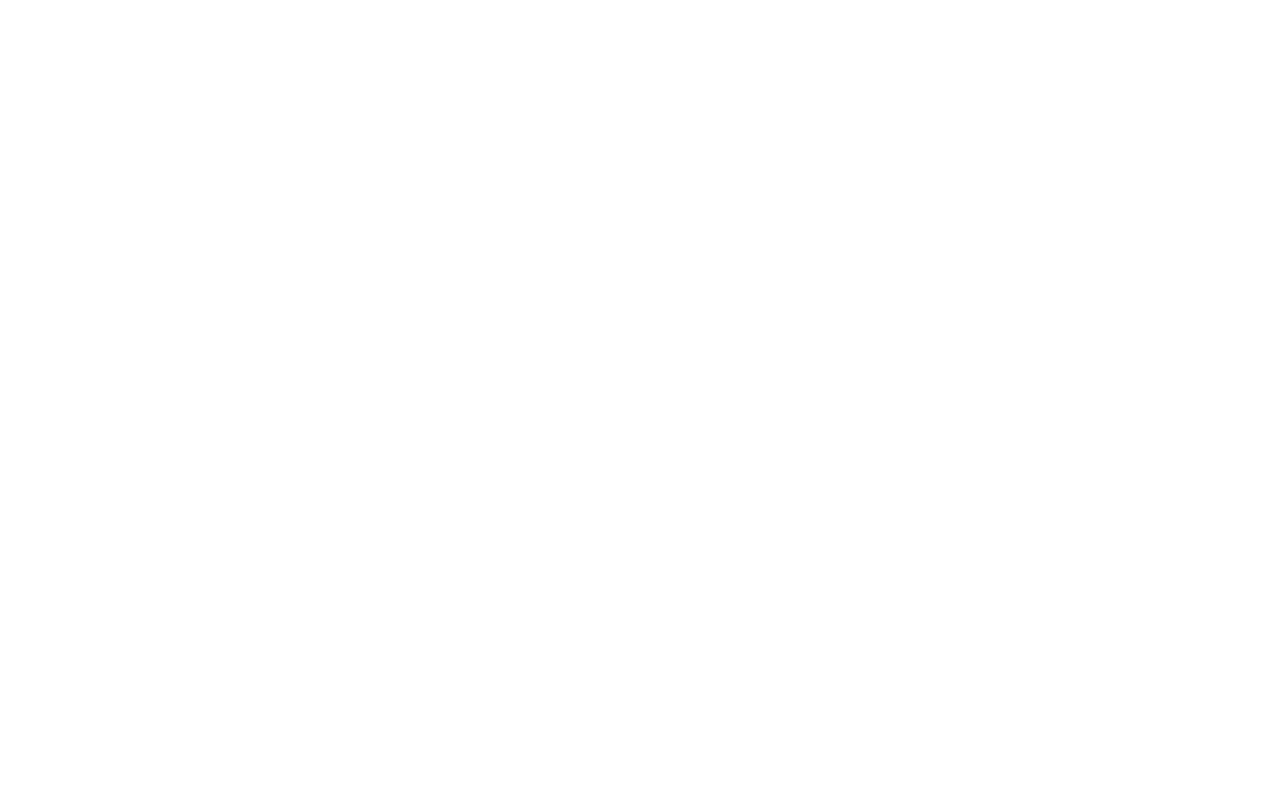
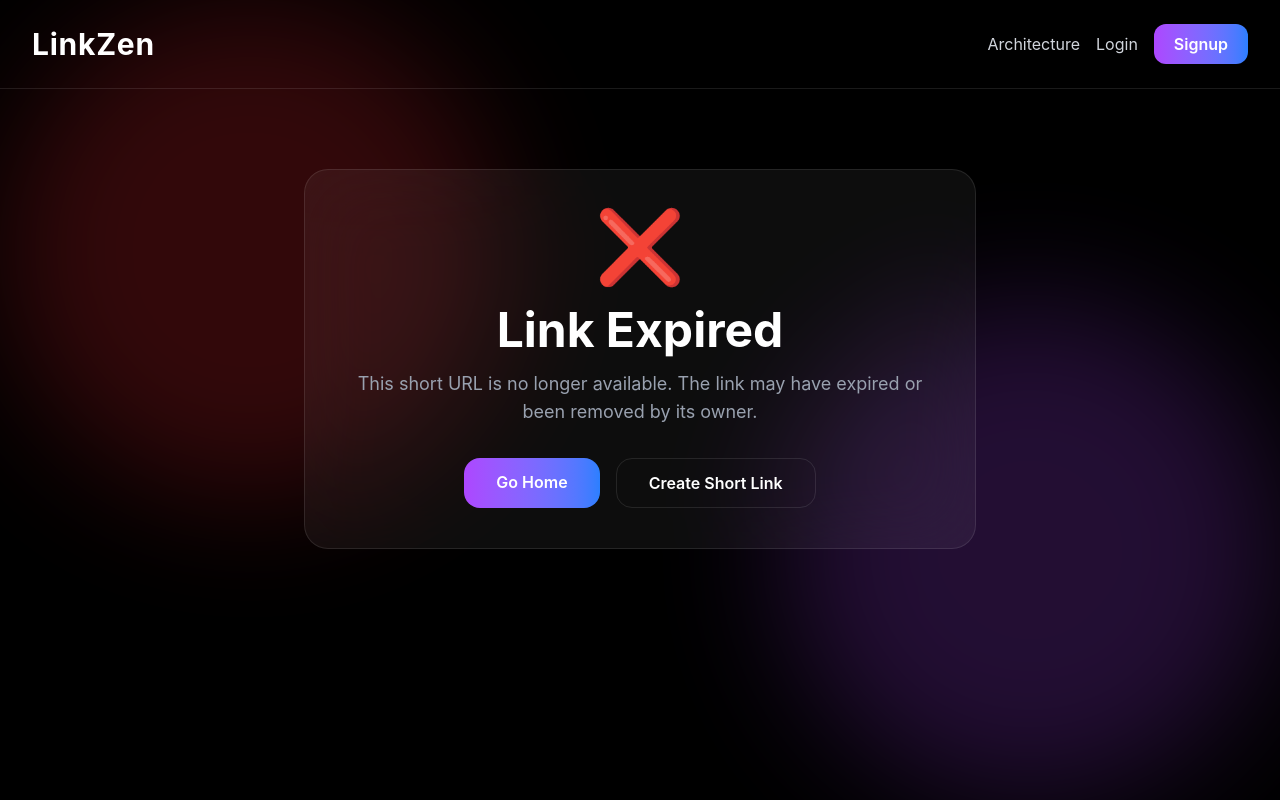
Before and after one commit to impratikspatil/LinkZen, a React (Vite) app: page /expired-link in a window 1280 px wide. Before the commit this address had no page. Built offline with nearby package versions, Linux system fonts and the light colour scheme.

Commit message:
Add custom expired link page and redirect handling

```diff
--- a/src/App.jsx
+++ b/src/App.jsx
@@ -7,6 +7,7 @@
 import Architecture from "./pages/Architecture";
 import AnalyticsPage from "./pages/AnalyticsPage.jsx";
 import UrlAnalyticsPage from "./pages/UrlAnalyticsPage";
+import ExpiredLink from "./pages/ExpiredLink";
 
 
 function App() {
@@ -53,6 +54,11 @@
           element={<UrlAnalyticsPage />}
 />
 
+          <Route
+      path="/expired-link"
+      element={<ExpiredLink />}
+    />
+
       </Routes>
 
     </BrowserRouter>
--- /dev/null
+++ b/src/pages/ExpiredLink.jsx
@@ -0,0 +1,59 @@
+import { Link } from "react-router-dom";
+import Navbar from "../components/Navbar";
+
+function ExpiredLink() {
+
+  return (
+
+    <div className="min-h-screen bg-black text-white overflow-hidden">
+
+      <div className="absolute top-0 left-0 w-[500px] h-[500px] bg-red-500 opacity-20 blur-3xl rounded-full"></div>
+
+      <div className="absolute bottom-0 right-0 w-[500px] h-[500px] bg-purple-500 opacity-20 blur-3xl rounded-full"></div>
+
+      <Navbar />
+
+      <section className="relative z-10 flex items-center justify-center px-6 py-20">
+
+        <div className="w-full max-w-2xl bg-white/5 border border-white/10 rounded-3xl p-10 backdrop-blur-2xl text-center">
+
+          <div className="text-7xl mb-6">
+            ❌
+          </div>
+
+          <h1 className="text-5xl font-bold mb-4">
+            Link Expired
+          </h1>
+
+          <p className="text-gray-400 text-lg mb-8">
+            This short URL is no longer available.
+            The link may have expired or been removed by its owner.
+          </p>
+
+          <div className="flex flex-col sm:flex-row gap-4 justify-center">
+
+            <Link
+              to="/"
+              className="bg-gradient-to-r from-purple-500 to-blue-500 px-8 py-3 rounded-2xl font-semibold hover:opacity-90 transition"
+            >
+              Go Home
+            </Link>
+
+            <Link
+              to="/dashboard"
+              className="border border-white/10 px-8 py-3 rounded-2xl font-semibold hover:bg-white/5 transition"
+            >
+              Create Short Link
+            </Link>
+
+          </div>
+
+        </div>
+
+      </section>
+
+    </div>
+  );
+}
+
+export default ExpiredLink;
```
